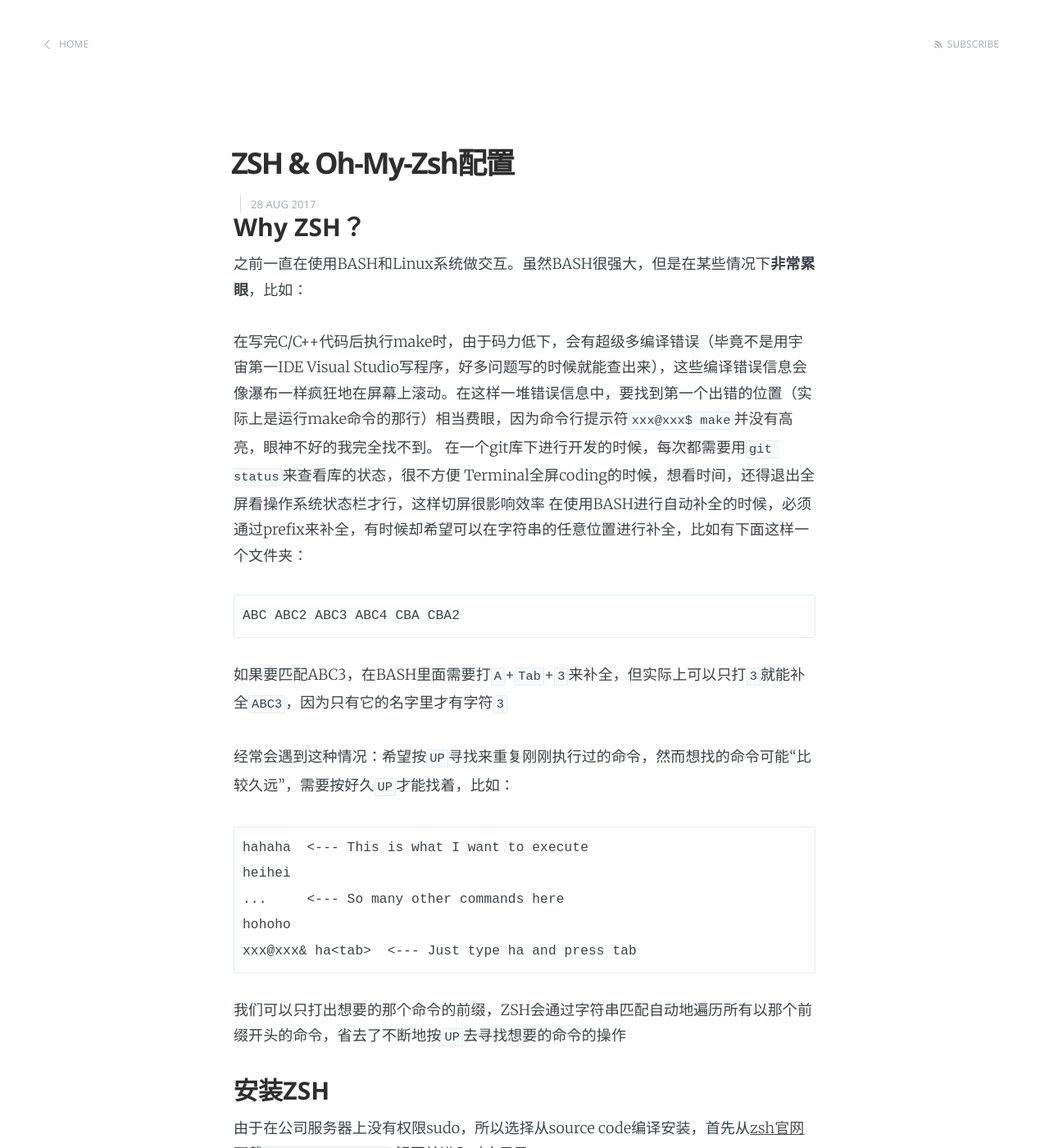
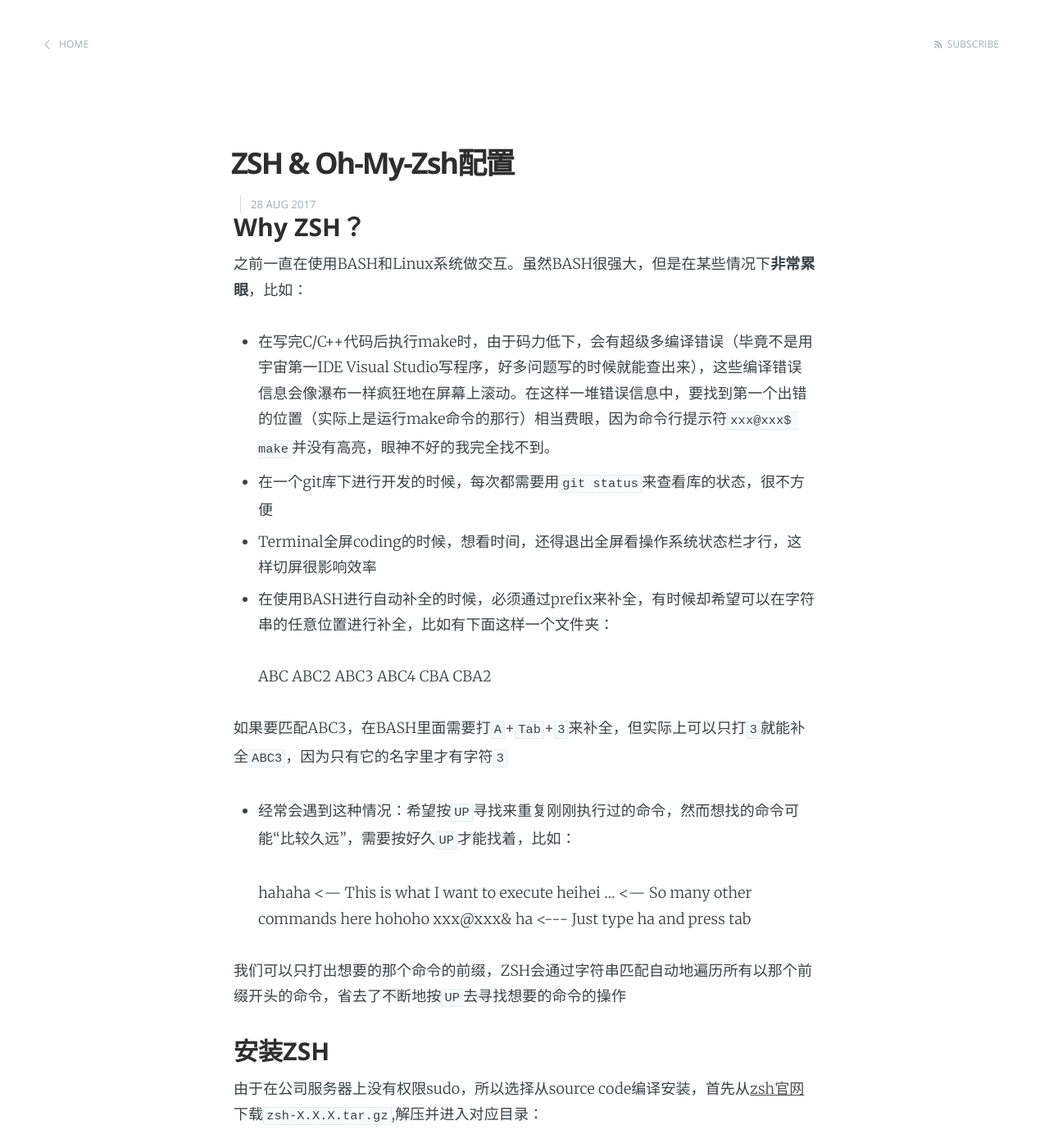
Before and after one commit to squidszyd/squidszyd.github.io, a Jekyll site: the page built from _posts/2017-08-28-zsh.md, in a window 1280 px wide and 1400 px high. Shown: the whole window at 82% size. Built offline with Jekyll 4.4.1, drawn with Linux system fonts in a browser that asks for light colours.

Commit message:
Update 2017-08-28-zsh.md

```diff
--- a/_posts/2017-08-28-zsh.md
+++ b/_posts/2017-08-28-zsh.md
@@ -7,16 +7,16 @@ date: 2017-08-28 20:51:00.000000000 +09:00
 ### Why ZSH？
 之前一直在使用BASH和Linux系统做交互。虽然BASH很强大，但是在某些情况下**非常累眼**，比如：
 
-在写完C/C++代码后执行make时，由于码力低下，会有超级多编译错误（毕竟不是用宇宙第一IDE Visual Studio写程序，好多问题写的时候就能查出来），这些编译错误信息会像瀑布一样疯狂地在屏幕上滚动。在这样一堆错误信息中，要找到第一个出错的位置（实际上是运行make命令的那行）相当费眼，因为命令行提示符`xxx@xxx$ make`并没有高亮，眼神不好的我完全找不到。
-在一个git库下进行开发的时候，每次都需要用`git status`来查看库的状态，很不方便
-Terminal全屏coding的时候，想看时间，还得退出全屏看操作系统状态栏才行，这样切屏很影响效率
-在使用BASH进行自动补全的时候，必须通过prefix来补全，有时候却希望可以在字符串的任意位置进行补全，比如有下面这样一个文件夹：
+- 在写完C/C++代码后执行make时，由于码力低下，会有超级多编译错误（毕竟不是用宇宙第一IDE Visual Studio写程序，好多问题写的时候就能查出来），这些编译错误信息会像瀑布一样疯狂地在屏幕上滚动。在这样一堆错误信息中，要找到第一个出错的位置（实际上是运行make命令的那行）相当费眼，因为命令行提示符`xxx@xxx$ make`并没有高亮，眼神不好的我完全找不到。
+- 在一个git库下进行开发的时候，每次都需要用`git status`来查看库的状态，很不方便
+- Terminal全屏coding的时候，想看时间，还得退出全屏看操作系统状态栏才行，这样切屏很影响效率
+- 在使用BASH进行自动补全的时候，必须通过prefix来补全，有时候却希望可以在字符串的任意位置进行补全，比如有下面这样一个文件夹：
 
     ABC ABC2 ABC3 ABC4 CBA CBA2
 
 如果要匹配ABC3，在BASH里面需要打`A`+`Tab`+`3`来补全，但实际上可以只打`3`就能补全`ABC3`，因为只有它的名字里才有字符`3`
 
-经常会遇到这种情况：希望按`UP`寻找来重复刚刚执行过的命令，然而想找的命令可能“比较久远”，需要按好久`UP`才能找着，比如：
+- 经常会遇到这种情况：希望按`UP`寻找来重复刚刚执行过的命令，然而想找的命令可能“比较久远”，需要按好久`UP`才能找着，比如：
 
     hahaha  <--- This is what I want to execute
     heihei
```
